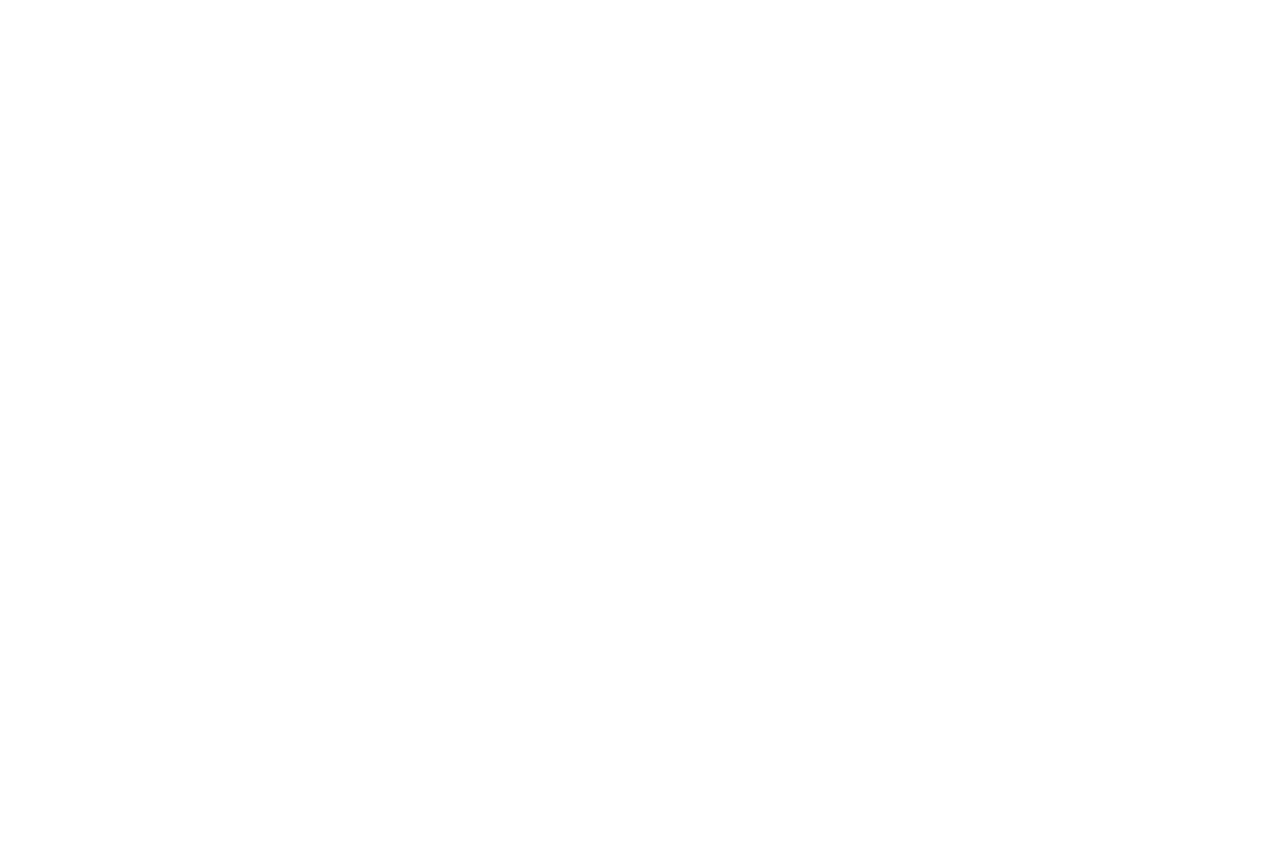
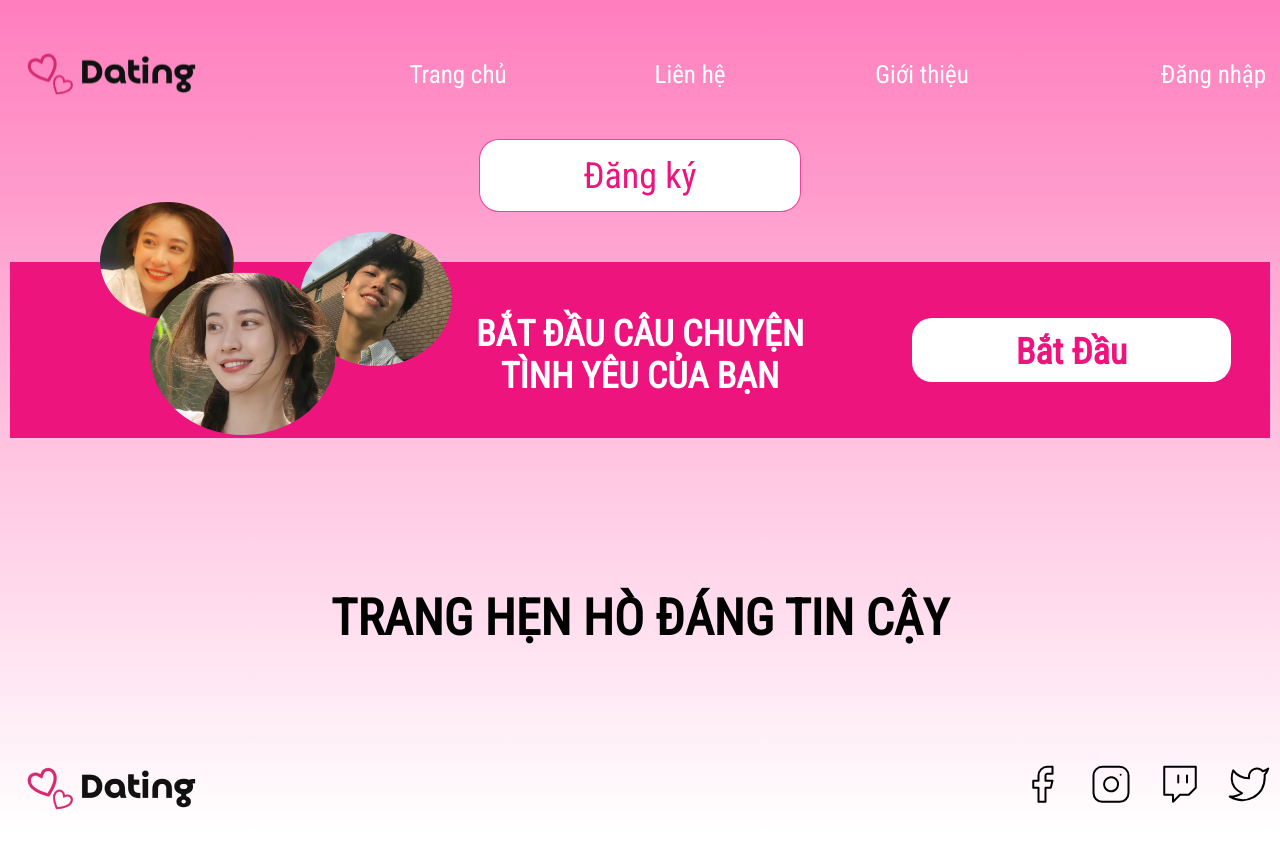
Before and after one commit to thanghischool/web_dating-html-css-and-js-, a plain HTML site: page web_dating/homepage.html in a window 1280 px wide. Shown: the top 848 px of the page. Before the commit the page ends 800 px from the top, so only its background shows below. Drawn offline with Linux system fonts and the light colour scheme.

Commit message:
Quoc_cm1

```diff
--- /dev/null
+++ b/web_dating/css/hompage/content.css
@@ -0,0 +1,115 @@
+/* content */
+.content{
+    display: flex;
+    flex-direction: column;
+    gap: 50px;
+    width: 100%;
+    align-items: center;
+  }
+  .content .register-btn{
+    display: flex;
+    width: 322px;
+    height: 73px;
+    flex-shrink: 0;
+    border-radius: 20px;
+    border: 1px solid rgba(237, 20, 125, 0.80);
+    background: #FFF;
+    justify-content: center;
+    cursor: pointer;
+  }
+  .content .register-btn:hover{
+    border: 3px solid rgba(237, 20, 125, 0.80);
+  }
+  .content .register-btn:active{
+    background: #FF7EBD;
+  }
+  .content .register-btn span{
+    display: flex;
+    color: #ED147D;
+    font-size: 36px;
+    align-items: center;
+  }
+  .content .started-bar{
+    height: 237px;
+    align-self: stretch;
+    position: relative;
+    width: 100%;
+    height: 176px;
+    flex-shrink: 0;
+    background: #ED147D;
+    z-index: 0;
+    display: flex;
+    align-items: center;
+    justify-content: center;
+  }
+  .content .started-bar .image{
+    position: absolute;
+    left: 90px;
+    width: 30%;
+    animation: loop 1s infinite ease-in-out;
+  }
+  @keyframes loop{
+    0%,100%{
+      top: 70px;
+    }
+    50%{
+      top: 30px;
+    }
+  }
+  .content .started-bar .image img{
+    border-radius: 50%;
+    position: absolute;
+    max-width: 50%;
+  }
+  .content .started-bar span{
+    display: flex;
+    width: 404.174px;
+    height: 74.284px;
+    flex-direction: column;
+    flex-shrink: 0;
+    color: #FFF;
+    text-align: center;
+    font-size: 36px;
+    font-weight: 700;
+  }
+  .content .started-bar .started-btn{
+    position: absolute;
+    display: flex;
+    width: 319.764px;
+    height: 64.556px;
+    flex-shrink: 0;
+    border-radius: 20px;
+    background: #FFF;
+    justify-content: center;
+    right: 38.73px;
+    cursor: pointer;
+  }
+  .content .started-bar .started-btn:hover{
+    border: 3px solid rgba(237, 20, 125, 0.80);
+  }
+  .content .started-bar .started-btn:active{
+    background: #FF7EBD;
+  }
+  .content .started-bar .started-btn span{
+    display: flex;
+    width: 231.62px;
+    height: 38px;
+    flex-direction: column;
+    flex-shrink: 0;
+    color: #ED147D;
+    text-align: center;
+    font-size: 36px;
+    font-weight: 700;
+    align-self: center;
+  }
+  .content .title{
+    display: flex;
+    height: 259px;
+    flex-direction: column;
+    justify-content: center;
+    align-self: stretch;
+    color: #000;
+    text-align: center;
+    font-size: 50px;
+    font-weight: 700;
+  }
--- /dev/null
+++ b/web_dating/css/hompage/footer.css
@@ -0,0 +1,13 @@
+/* Footer */
+.footer{
+    width: 100%;
+    height: 78px;
+    display: flex;
+    justify-content: space-between;
+    align-items: center;
+  }
+  .footer nav{
+    display: flex;
+    float: right;
+    gap: 27px;
+  }
--- a/web_dating/css/hompage/header.css
+++ b/web_dating/css/hompage/header.css
@@ -5,10 +5,68 @@
 }
 
 html {
-  background-color: rgba(255, 126, 189, 1);
   /* font-family: ; */
+  font-family: 'Roboto Condensed', sans-serif;
 }
 
 :root {
   --button_form: rgba(237, 20, 125, 1);
 }
+body{
+  background-repeat: no-repeat;
+  background: linear-gradient(180deg, #FF7EBD 0%, #FFF 33.33%);
+  filter: blur(0px);
+  display: flex;
+  height: 2497px;
+  padding: 10px 10px 0px 10px;
+  flex-direction: column;
+  align-items: center;
+}
+a{
+  text-decoration: none;
+  color: white;
+}
+.menu ul li a:hover, .menu2 li a:hover{
+  color: #ED147D;
+}
+li {
+  list-style: none;
+  width: 140px;
+  text-align: center;
+}
+/* Header */
+.header {
+  display: flex;
+  height: 129px;
+  font-size: 25px;
+  padding: 10px 0px;
+  align-items: center;
+  gap: 10px;
+  align-self: stretch;
+}
+.header .logo img{
+  width: 213px;
+  height: 78px;
+}
+.header .menu{
+  display: flex;
+  justify-content: center;
+  align-items: center;
+  gap: 92px;
+  flex: 1 0 0;
+}
+.header .menu ul {
+  display: flex;
+  justify-content: center;
+  align-items: center;
+  gap: 92px;
+  flex: 1 0 0;
+}
+.header .menu2{
+  display: flex;
+  width: 113px;
+  height: 30px;
+  justify-content: center;
+  align-items: center;
+  gap: 6px;
+}
--- a/web_dating/homepage.html
+++ b/web_dating/homepage.html
@@ -4,15 +4,63 @@
     <meta charset="UTF-8" />
     <meta name="viewport" content="width=device-width, initial-scale=1.0" />
     <title>Document</title>
+    <link rel="stylesheet" href="css/hompage/content.css">
+    <link rel="stylesheet" href="css/hompage/footer.css">
+    <link rel="stylesheet" href="css/hompage/header.css">
+    <link rel="preconnect" href="https://fonts.googleapis.com">
+    <link rel="preconnect" href="https://fonts.gstatic.com" crossorigin>
+    <link href="https://fonts.googleapis.com/css2?family=Roboto+Condensed&display=swap" rel="stylesheet">
   </head>
   <body>
-    <div class="header"></div>
+    <div class="header">
+      <div class="logo">
+          <img src="img/Logo.png" alt="logo">
+      </div>
+      <div class="menu">
+        <ul>
+          <li><a href="#">Trang chủ</a></li>
+          <li><a href="#">Liên hệ</a></li>
+          <li><a href="#">Giới thiệu</a></li>
+        </ul>
+      </div>
+      <div class="menu2">
+        <li><a href="#">Đăng nhập</a></li>
+      </div>
+    </div>
 
-    <!-- from sign up to advice for dating -->
-    <div class="content"></div>
+    <div class="slider"></div>
 
-    <div class="dev-inf"></div>
+    <!-- from sign in to advice for dating -->
+    <div class="content">
+      <div class="register-btn">
+        <span>Đăng ký</span>
+      </div>
+      <div class="started-bar">
+          <div class="image">
+            <img src="css/hompage/content/image 1.png" style="left: 50px; top: -60px; z-index: 3;">
+            <img src="css/hompage/content/image 2.png" style="left: 0px; top: -130px;">
+            <img src="css/hompage/content/image 3.png" style="left: 200px; top: -100px;">
+          </div>
+          <span>BẮT ĐẦU CÂU CHUYỆN TÌNH YÊU CỦA BẠN</span>
+          <div class="started-btn">
+            <span>Bắt Đầu</span>
+          </div>
+      </div>
+      <div class="title">
+        <p>TRANG HẸN HÒ ĐÁNG TIN CẬY</p>
+      </div>
+    </div>
 
-    <div class="footer"></div>
+    <div class="team-inf"></div>
+
+    <div class="footer">
+      <img src="img/Logo.png">
+      <nav>
+        <a href="#"><img src="css/hompage/footer/facebook.svg"></a>
+        <a href="#"><img src="css/hompage/footer/instagram.svg"></a>
+        <a href="#"><img src="css/hompage/footer/twitch.svg"></a>
+        <a href="#"><img src="css/hompage/footer/twitter.svg"></a>
+      </nav>
+    </div>
   </body>
 </html>
```
Also changed, not shown: web_dating/css/hompage/content/image 1.png (added), web_dating/css/hompage/content/image 2.png (added), web_dating/css/hompage/content/image 3.png (added), web_dating/css/hompage/footer/facebook.svg (added), web_dating/css/hompage/footer/instagram.svg (added), web_dating/css/hompage/footer/twitch.svg (added), web_dating/css/hompage/footer/twitter.svg (added), web_dating/img/Logo.png (added).
